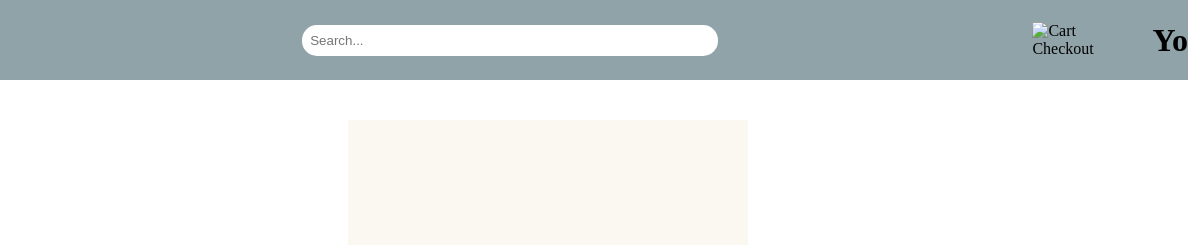
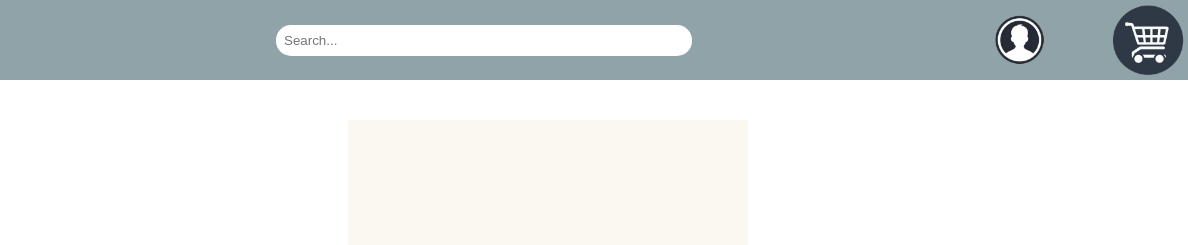
Before and after one commit to kimrobbin/AL-Komplito, a plain HTML site: page index.html in a window 1280 px wide. Shown: the top 245 px of the page, 92-1280 px from the left. Drawn offline with Linux system fonts and the light colour scheme.

Commit message:
Update index.html

```diff
--- a/index.html
+++ b/index.html
@@ -15,8 +15,8 @@
             <input type="text" placeholder="Search...">
         </div>
         <div class="rightNav">
-            <img src="" alt="Cart Checkout">
-            <h1>Yo</h1>
+            <img src="bilder/login.png" alt="">
+            <img src="bilder/shopingcart.png" alt="Cart Checkout">
         </div>
     </div>
     <div class="Upperbody">
```
